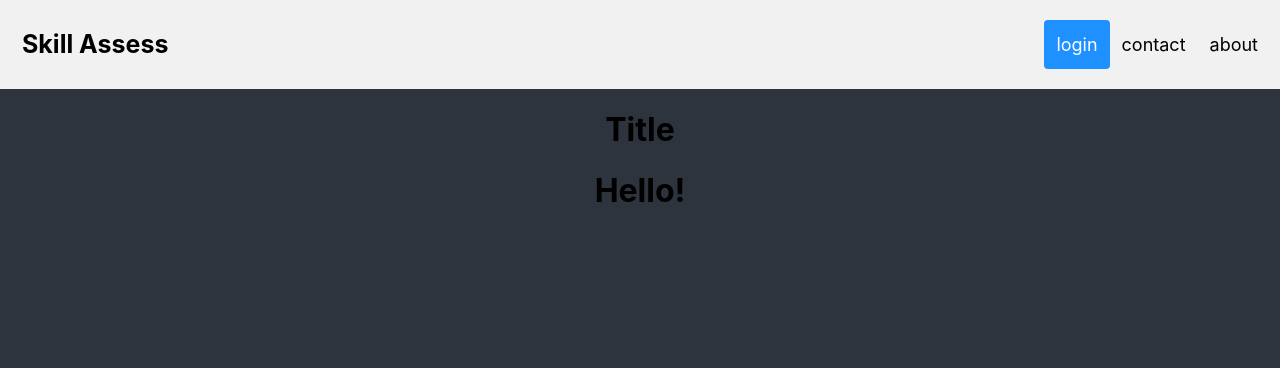
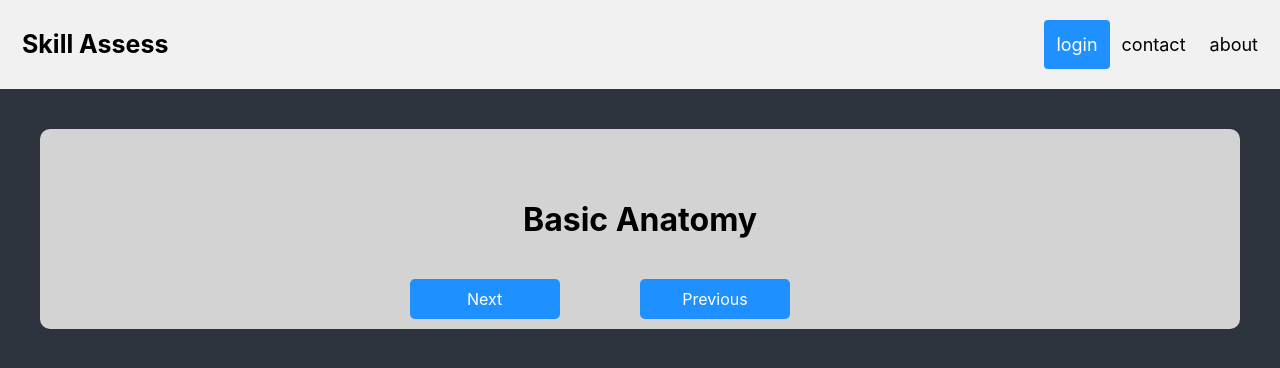
Before and after one commit to maxwellflitton/skillassess-frontend, a React (Create React App) app in the folder skill-assess/: page /QuizDetail in a window 1280 px wide. Shown: the top 368 px of the page. Built offline with nearby package versions, Linux system fonts and the light colour scheme.

Commit message:
update to questions

```diff
--- a/skill-assess/src/components/Question.js
+++ b/skill-assess/src/components/Question.js
@@ -1,24 +1,26 @@
 import React, {Component} from 'react';
+import '../css/question.css';
 
 class Question extends Component {
 
 	state = {
-		quizTitle: '',
-		questions: '',
+	    questionType: 'MCQ',
+	    questionContent: '',
+	    answerContent: '',
 		completedTime: '0',
-		noOfQuestions: '',
 	}
 
 	render(){
-			if (this.props.question === 'MCQ') {
+			if (this.state.questionType === 'MCQ') {
 				return(
+				    <div className="question">
                    <React.Fragment>
-                   <h1 className="Intro">This is a MCQ quiz!</h1>
-                   <h1 className="Description">There are 5 possible answers to each question. Please choose one. </h1>
+                   <h1 className="Question">{this.state.questionContent}</h1>
                    </React.Fragment>
+                   </div>
                    )
            }
-           else if (this.props.question === 'ranked') {
+           else if (this.props.questionType === 'ranked') {
            		return (
                    <React.Fragment>
                    <h1 className="Question">Hello!</h1>
@@ -27,7 +29,7 @@ class Question extends Component {
            } else {
            		return (
                    <React.Fragment>
-                   <h1 className="Question">Hello!</h1>
+                   <h1 className="Question">Hi!</h1>
                    </React.Fragment>
                 )
            }
--- a/skill-assess/src/components/QuizDetail.js
+++ b/skill-assess/src/components/QuizDetail.js
@@ -2,44 +2,32 @@ import React, {Component} from 'react';
 import { Link } from 'react-router-dom';
 import axios from 'axios';
 import Quiz from "./Quiz";
-import Question from "./Question"
+import Question from "./Question";
 import '../css/QuizDetail.css';
-
 
 class QuizDetail extends Component {
 
 	state = {
-		quizTitle: '',
-		questions: '',
+	    quizType: '',
+	    quizName: 'Basic Anatomy',
 		completedTime: '0',
-		noOfQuestions: '',
 	}
+
+//    function GoForward{
+//
+//    }
 
 	render() {
         return (
-        <div className="question container">
-            <h1> Title </h1>
+        <div className="questionContainer">
+            <h1> {this.state.quizName} </h1>
             <div className="question">
+            </div>
             <Question
-            question="ranked" />
-            </div>
+            question="" />
+            <Link className="questionNavPre" to={"/quizes"}>Previous</Link>
+            <Link className="questionNavPost" to={"/"}>Next</Link>
         </div>
-//            if (this.props.question == 'MCQ') {
-//
-//                    <React.Fragment>
-//                    <h1 className="Intro">This is a MCQ quiz!</h1>
-//                    <h1 className="Description">There are 5 possible answers to each question. Please choose one. </h1>
-//                    </React.Fragment>
-//            }
-//            else if (this.props.question == 'ranked') {
-//                    <React.Fragment>
-//                    <h1 className="Question">Hello!</h1>
-//                    </React.Fragment>
-//            } else {
-//                    <React.Fragment>
-//                    <h1 className="Question">Hello!</h1>
-//                    </React.Fragment>
-//            }
 		)
 	}
 
--- a/skill-assess/src/css/QuizDetail.css
+++ b/skill-assess/src/css/QuizDetail.css
@@ -1,36 +1,31 @@
-.quizDiv {
-  margin: 20px auto;
-  width: 900px;
-  padding: 2px 10px;
-  background: gray;
-  border: 1px solid #c4c4c4;
-  border-radius: 5px;
-  text-align: left;
-  display: block;
-  position: relative;
+.questionContainer{
+    margin: 40px;
+    background: LightGrey;
+    border: none;
+    padding: 50px 25px;
+    text-align: center;
+    text-decoration: none;
+    display: block;
+    border-radius: 10px;
 }
 
-.quizBottomRight {
-  margin: 0px auto;
-  width: 900px;
-  padding: 0px 0px;
-  background: gray;
-/*  border: 1px solid #c4c4c4;*/
+.questionNavPre, .questionNavPost {
+  background-color: dodgerblue;
+  border: none;
+  color: white;
+  padding: 10px 25px;
+  text-align: center;
+  text-decoration: none;
+  font-size: 16px;
   border-radius: 5px;
-  text-align: right;
-  display: block;
-  position: absolute;
-  right: 2px;
-  bottom: 50px;
-}
-
-.bottom-right {
-  right: 5;
-  bottom: 10;
+  width:100px;
   position: absolute;
 }
 
-.quizesTitle {
-  font-family: "Helvetica Neue";
-  color: white;
+.questionNavPost {
+  right: 32%;
 }
+
+.questionNavPost {
+  left: 32%;
+}
--- /dev/null
+++ b/skill-assess/src/css/question.css
@@ -0,0 +1,6 @@
+.question{
+    margin: 40px;
+    background: white;
+    display: block;
+    border-radius: 10px;
+}
```
